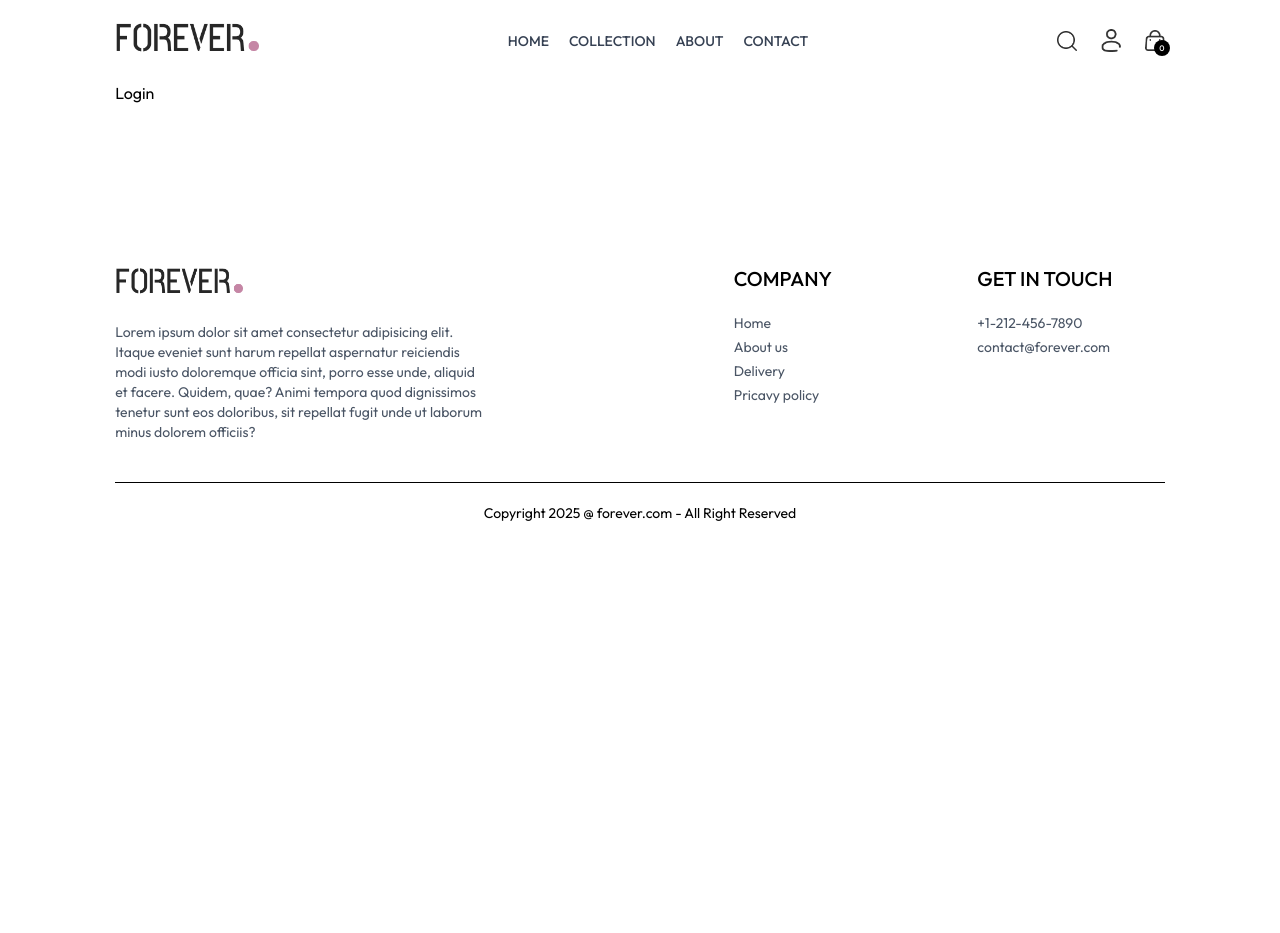
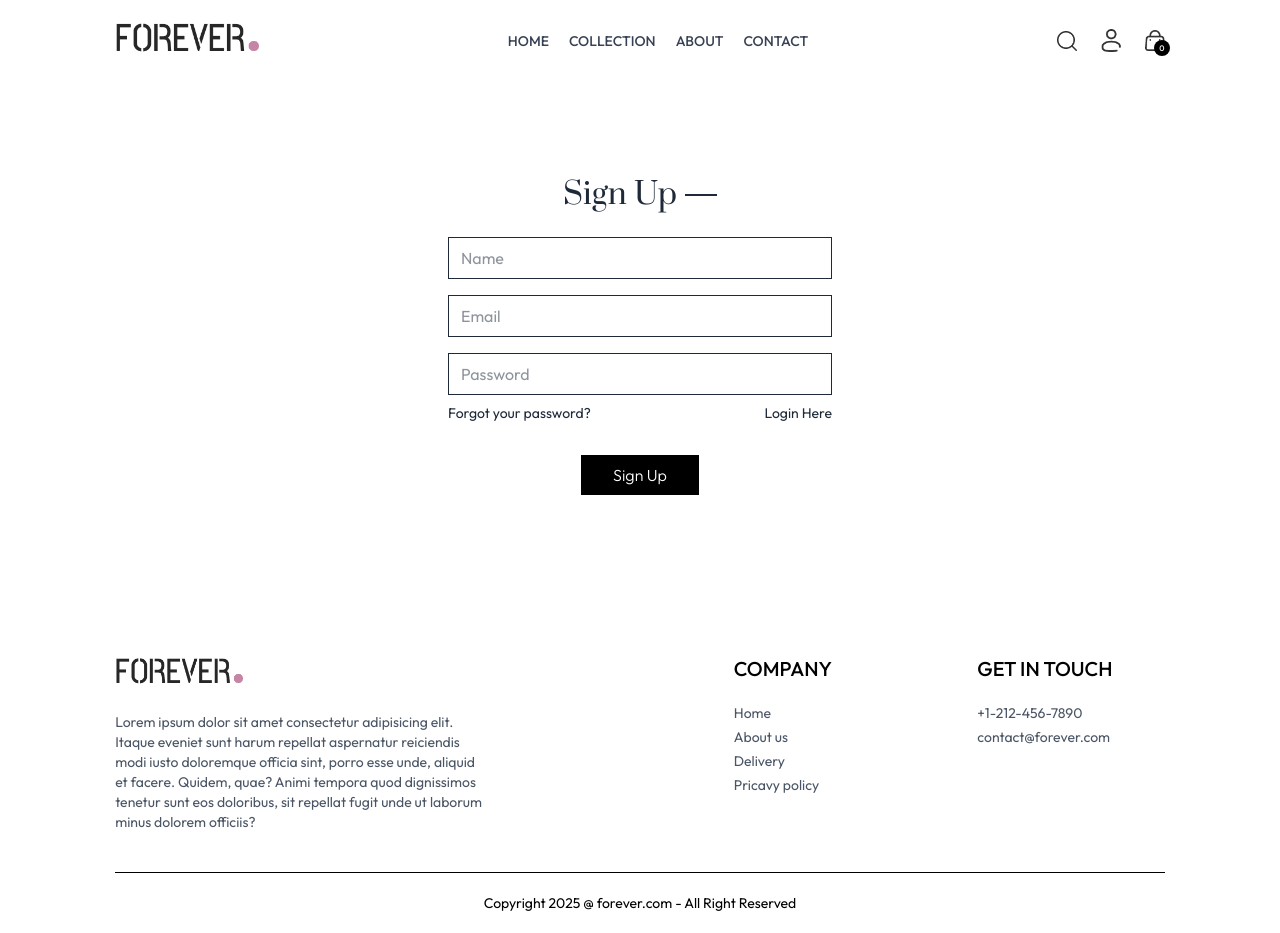
Before and after one commit to sadournyg/Forever, a React app: page /login in a window 1280 px wide. Before the commit the page ends 800 px from the top, so only its background shows below. Built offline with nearby package versions, Linux system fonts and the light colour scheme; the HTML template or start-up script is replaced by a standard one.

Commit message:
feat: complete Login page

```diff
--- a/src/components/Navbar.jsx
+++ b/src/components/Navbar.jsx
@@ -38,11 +38,13 @@
           alt=""
         />
         <div className="group relative">
-          <img
-            src={assets.profile_icon}
-            className="w-5 cursor-pointer"
-            alt=""
-          />
+          <Link to={"/login"}>
+            <img
+              src={assets.profile_icon}
+              className="w-5 cursor-pointer"
+              alt=""
+            />
+          </Link>
           <div className="group-hover:block hidden absolute dropdown-menu right-0 pt-4">
             <div
               className="flex flex-col gap-2 w-36 py-3 bg-slate-100 text-gray-500 rounded
--- a/src/pages/Login.jsx
+++ b/src/pages/Login.jsx
@@ -1,5 +1,64 @@
+import { useState } from "react";
+
 const Login = () => {
-  return <div>Login</div>;
+  const [currentState, setCurrentState] = useState("Sign Up");
+  const onSubmitHandler = async (event) => {
+    event.preventDefault();
+  };
+  return (
+    <form
+      onSubmit={onSubmitHandler}
+      className="flex flex-col items-center w-[90%] sm:max-w-96 m-auto mt-14 gap-4 text-gray-800"
+    >
+      <div className="inline-flex items-center gap-2 mb-2 mt-10">
+        <p className="prata-regular text-3xl">{currentState}</p>
+        <hr className="border-none h-[1.5px] w-8 bg-gray-800" />
+      </div>
+      {currentState === "Login" ? (
+        ""
+      ) : (
+        <input
+          type="text"
+          className="w-full px-3 py-2 border border-gray-800 "
+          placeholder="Name"
+          required
+        />
+      )}{" "}
+      <input
+        type="email"
+        className="w-full px-3 py-2 border border-gray-800 "
+        placeholder="Email"
+        required
+      />
+      <input
+        type="password"
+        className="w-full px-3 py-2 border border-gray-800 "
+        placeholder="Password"
+        required
+      />
+      <div className="w-full flex justify-between text-sm mt-[-8px]">
+        <p className="cursor-pointer">Forgot your password?</p>
+        {currentState === "Login" ? (
+          <p
+            onClick={() => setCurrentState("Sign Up")}
+            className="cursor-pointer"
+          >
+            Creat Acount
+          </p>
+        ) : (
+          <p
+            onClick={() => setCurrentState("Login")}
+            className="cursor-pointer"
+          >
+            Login Here
+          </p>
+        )}
+      </div>
+      <button className="bg-black text-white font-light px-8 py-2 mt-4 cursor-pointer">
+        {currentState === "Login" ? "Sign In" : "Sign Up"}
+      </button>
+    </form>
+  );
 };
 
 export default Login;
```
